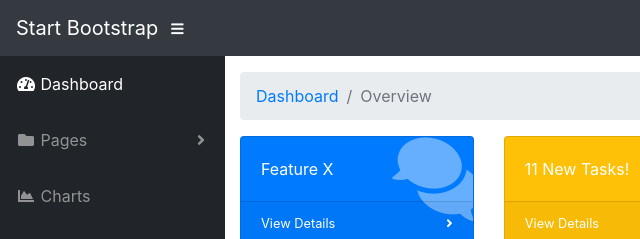
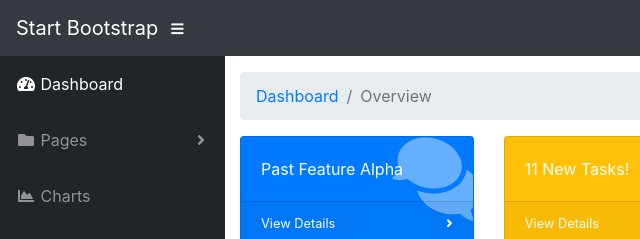
Before and after one commit to deepakr6242/omnipayer_poc, a website with bundled scripts: page index.html in a window 1280 px wide. Shown: the top 239 px of the page, 0-640 px from the left. Built offline with nearby package versions, Linux system fonts and the light colour scheme.

Commit message:
Past feature Alpha

```diff
--- a/index.html
+++ b/index.html
@@ -146,7 +146,7 @@
                   <div class="card-body-icon">
                     <i class="fas fa-fw fa-comments"></i>
                   </div>
-                  <div class="mr-5">Feature X</div>
+                  <div class="mr-5">Past Feature Alpha </div>
                 </div>
                 <a class="card-footer text-white clearfix small z-1" href="#">
                   <span class="float-left">View Details</span>
```
